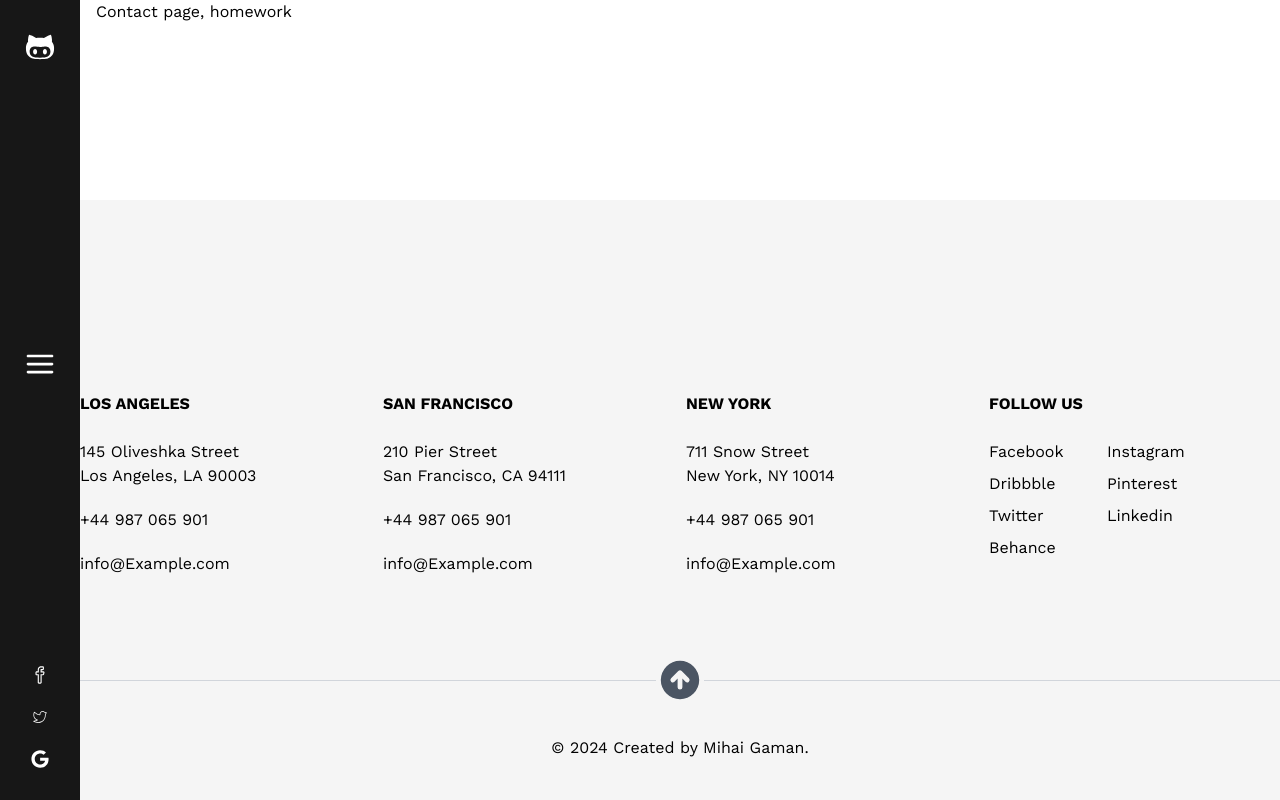
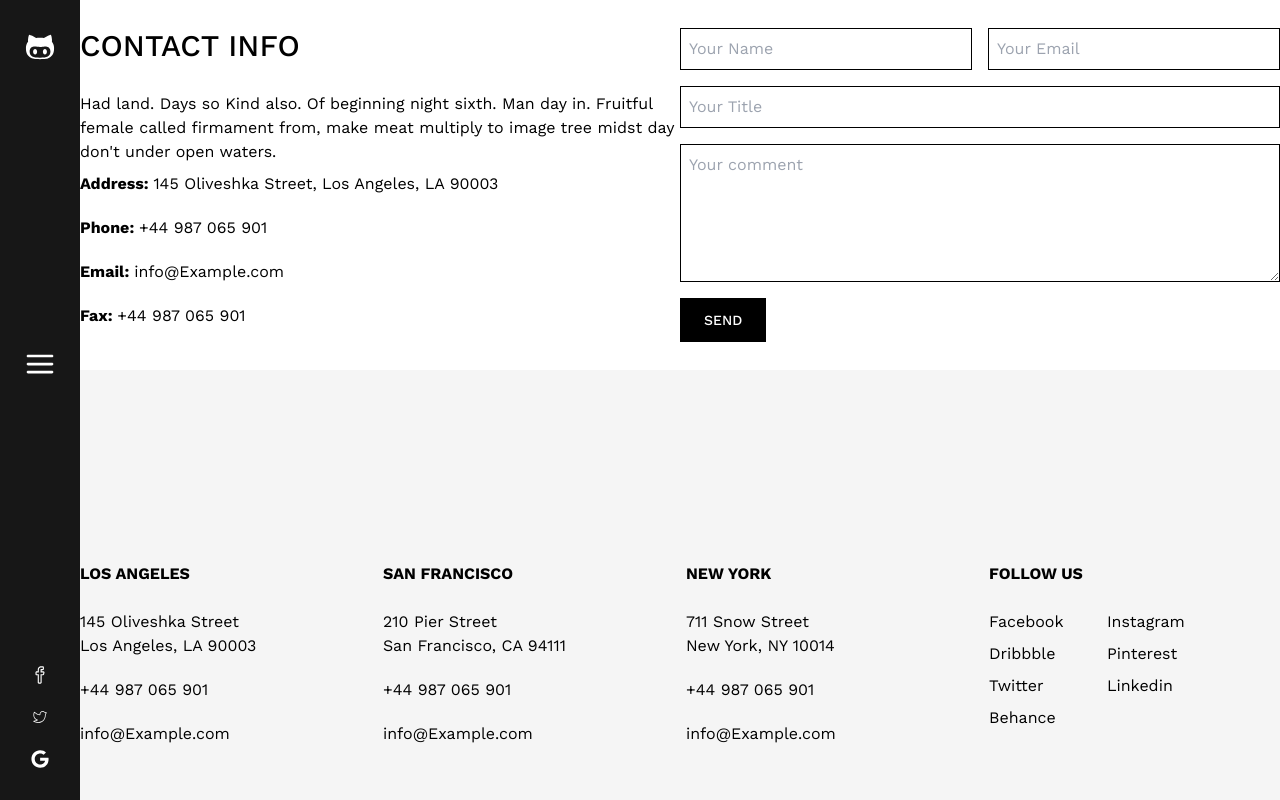
Before and after one commit to mihaidgaman/pixellab-ecom-upsalla, a Next.js app: page /contact in a window 1280 px wide. Shown: the top 800 px of the page. Built offline with nearby package versions, Linux system fonts and the light colour scheme; no server answers.

Commit message:
added contactinfo and contactform for contact us page

```diff
--- a/src/app/contact/page.jsx
+++ b/src/app/contact/page.jsx
@@ -1,3 +1,20 @@
+import { ContactForm, ContactInfo } from '@/components/cart/client';
+import Head from 'next/head';
+
 export default function ContactPage() {
-  return <div className="container px-4 mx-auto">Contact page, homework</div>;
+  return (
+    <>
+      <Head>
+        <title>Contact us</title>
+      </Head>
+
+      <main className="container px-4 lg:px-0 mx-auto">
+        <div className="flex flex-col lg:flex-row justify-between lg:w-full">
+          <ContactInfo></ContactInfo>
+
+          <ContactForm></ContactForm>
+        </div>
+      </main>
+    </>
+  );
 }
--- /dev/null
+++ b/src/components/cart/client/ContactForm.jsx
@@ -0,0 +1,52 @@
+export const ContactForm = () => {
+  return (
+    <form className="my-7 lg:w-3/6">
+      <fieldset className="flex flex-col items-center justify-center lg:items-start lg:justify-start gap-4">
+        <div className="flex flex-col lg:flex-row gap-4 w-full">
+          <input
+            type="text"
+            name="name"
+            id="name"
+            placeholder="Your Name"
+            className="border border-black p-2 lg:w-3/6"
+          ></input>
+
+          <input
+            type="email"
+            name="email"
+            id="email"
+            placeholder="Your Email"
+            className="border border-black p-2 lg:w-3/6"
+          ></input>
+        </div>
+
+        <input
+          type="text"
+          name="title"
+          id="title"
+          placeholder="Your Title"
+          className="border border-black p-2 w-full"
+        ></input>
+
+        <textarea
+          name="comment"
+          id="comment"
+          cols="30"
+          rows="5"
+          placeholder="Your comment"
+          className="border border-black p-2 w-full"
+        ></textarea>
+
+        <button
+          type="submit"
+          name="submit"
+          id="submit"
+          title="Send"
+          className="bg-black text-white uppercase font-medium text-sm py-3 px-6 hover:bg-amber-600 transition-colors p-2"
+        >
+          Send
+        </button>
+      </fieldset>
+    </form>
+  );
+};
--- /dev/null
+++ b/src/components/cart/client/ContactInfo.jsx
@@ -0,0 +1,47 @@
+import Link from 'next/link';
+
+export const ContactInfo = () => {
+  return (
+    <section className="lg:w-3/6">
+      <h1 className="text-3xl uppercase font-medium text-center lg:text-left my-7">
+        Contact info
+      </h1>
+
+      <p className="mb-2">
+        Had land. Days so Kind also. Of beginning night sixth. Man day in.
+        Fruitful female called firmament from, make meat multiply to image tree
+        midst day don&apos;t under open waters.
+      </p>
+
+      <div>
+        <ul className="flex flex-col items-start justify-center lg:justify-start gap-3 lg:gap-5">
+          <li>
+            <span className="font-bold">Address: </span>
+            145 Oliveshka Street, Los Angeles, LA 90003
+          </li>
+
+          <li className="transition-colors hover:text-amber-600">
+            <span className="font-bold">Phone: </span>
+            <Link href="tel:+44 987 065 901">
+              <span title="+44 987 065 901">+44 987 065 901</span>
+            </Link>
+          </li>
+
+          <li className="transition-colors hover:text-amber-600">
+            <span className="font-bold">Email: </span>
+            <Link href="mailto:info@Example.com">
+              <span title="info@Example.com">info@Example.com</span>
+            </Link>
+          </li>
+
+          <li className="transition-colors hover:text-amber-600">
+            <span className="font-bold">Fax: </span>
+            <Link href="+44 987 065 901">
+              <span title="+44 987 065 901">+44 987 065 901</span>
+            </Link>
+          </li>
+        </ul>
+      </div>
+    </section>
+  );
+};
--- a/src/components/cart/client/index.js
+++ b/src/components/cart/client/index.js
@@ -6,3 +6,5 @@ export * from './CartDisplay';
 export * from './CartLineItem';
 export * from './AddToCart';
 export * from './ContinueShopping';
+export * from './ContactInfo';
+export * from './ContactForm';
--- a/src/components/catalog/client/RelatedProducts.jsx
+++ b/src/components/catalog/client/RelatedProducts.jsx
@@ -34,8 +34,7 @@ export const RelatedProducts = ({ category, currentProductId }) => {
                       alt={product.title}
                       width={200}
                       height={200}
-                      objectFit="contain"
-                      className="inline"
+                      className="inline object-contain w-52 h-52"
                     />
                   </Link>
                 </div>
```
